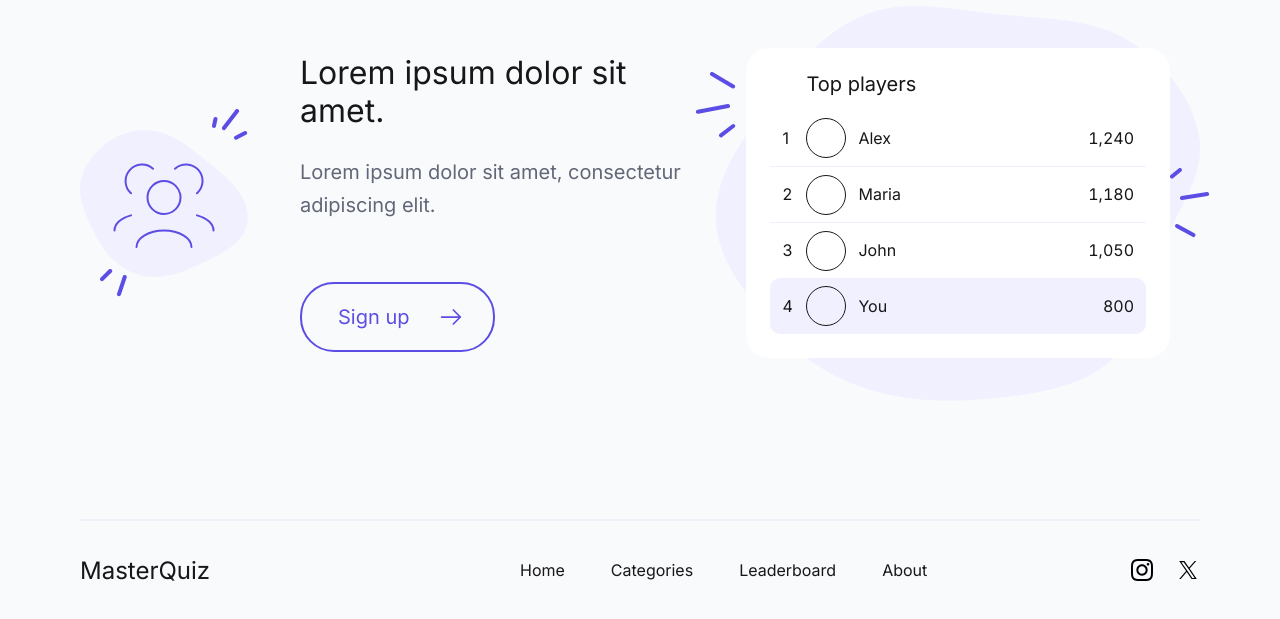
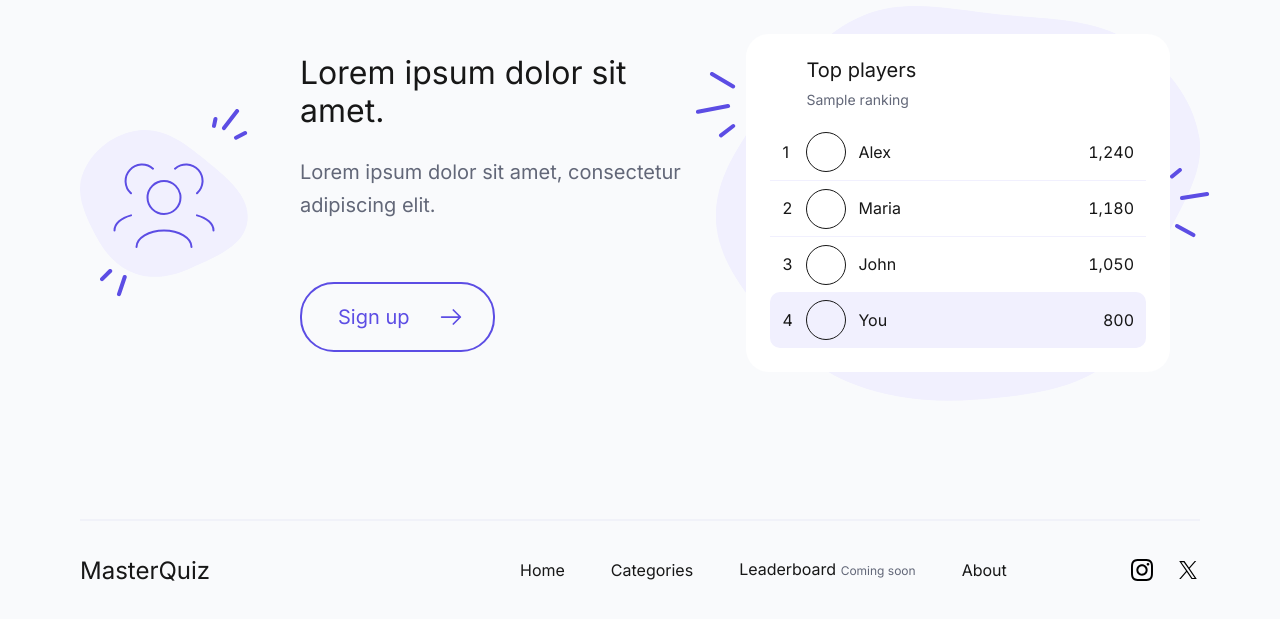
Before and after one commit to masterquiz-team/masterquiz-frontend, a Next.js app: page / in a window 1280 px wide. Shown: the part 1332-1951 px from the top of the page. Built offline with nearby package versions, Linux system fonts and the light colour scheme; no server answers.

Commit message:
fix: improve home navigation and preview labels

```diff
--- a/src/components/layout/Navigation/Navigation.module.scss
+++ b/src/components/layout/Navigation/Navigation.module.scss
@@ -4,6 +4,11 @@
   gap: 46px;
   font-size: 16px;
   line-height: 19px;
+}
+.comingSoon {
+  color: var(--muted);
+  font-size: 12px;
+  white-space: nowrap;
 }
 .link {
   transition: color 150ms;
--- a/src/components/layout/Navigation/Navigation.tsx
+++ b/src/components/layout/Navigation/Navigation.tsx
@@ -28,7 +28,8 @@ export const Navigation = () => {
           </Link>
         </li>
         <li>
-          <span title="Coming soon">Leaderboard</span>
+          <span>Leaderboard</span>{" "}
+          <span className={styles.comingSoon}>Coming soon</span>
         </li>
         <li>
           <Link href="/#about" className={styles.link}>
--- a/src/features/home/components/Benefits/Benefits.tsx
+++ b/src/features/home/components/Benefits/Benefits.tsx
@@ -27,7 +27,7 @@ export const Benefits = () => (
       </h2>
       <ul className={styles.list}>
         {benefits.map((benefit) => (
-          <li key={benefit.title} className={styles.item}>
+          <li key={benefit.title}>
             <div aria-hidden="true" className={styles.imagePlaceholder} />
             <h3 className={styles.itemTitle}>{benefit.title}</h3>
             <p className={styles.description}>{benefit.description}</p>
--- a/src/features/home/components/CategoriesPreview/CategoriesPreview.module.scss
+++ b/src/features/home/components/CategoriesPreview/CategoriesPreview.module.scss
@@ -30,8 +30,8 @@
   top: -45px;
   left: -45px;
   z-index: -1;
-  width: 586px;
-  height: 556px;
+  width: min(586px, calc(100% + 90px));
+  height: auto;
   max-width: none;
   pointer-events: none;
 }
@@ -88,8 +88,7 @@
     top: 0;
     left: -12px;
     width: calc(100% + 24px);
-    height: 100%;
-    object-fit: fill;
+    height: auto;
   }
   .accent {
     display: none;
--- a/src/features/home/components/Hero/Hero.tsx
+++ b/src/features/home/components/Hero/Hero.tsx
@@ -20,7 +20,7 @@ export const Hero = () => (
         Lorem ipsum dolor sit amet, consectetur adipiscing elit. Sed do eiusmod
         tempor incididunt ut labore et dolore magna aliqua.
       </p>
-      <Link href="#categories" className={styles.startButton}>
+      <Link href="/categories" className={styles.startButton}>
         Start Playing
         <Icon name="arrow" className={styles.arrowIcon} />
       </Link>
--- a/src/features/home/components/JoinCommunity/JoinCommunity.module.scss
+++ b/src/features/home/components/JoinCommunity/JoinCommunity.module.scss
@@ -100,6 +100,12 @@
   margin: 0 0 14px 36px;
   font-size: 20px;
   line-height: 24px;
+}
+.sampleRanking {
+  margin: -6px 0 14px 36px;
+  color: var(--muted);
+  font-size: 14px;
+  line-height: 20px;
 }
 .player,
 .currentPlayer {
@@ -207,7 +213,8 @@
   .card {
     padding: 20px 8px;
   }
-  .cardTitle {
+  .cardTitle,
+  .sampleRanking {
     margin-left: 12px;
   }
   .player,
--- a/src/features/home/components/JoinCommunity/JoinCommunity.tsx
+++ b/src/features/home/components/JoinCommunity/JoinCommunity.tsx
@@ -31,7 +31,7 @@ export const JoinCommunity = () => (
           className={styles.bottomAccent}
         />
       </div>
-      <div className={styles.content}>
+      <div>
         <h2 className={styles.title}>Lorem ipsum dolor sit amet.</h2>
         <p className={styles.description}>
           Lorem ipsum dolor sit amet, consectetur adipiscing elit.
@@ -52,7 +52,8 @@ export const JoinCommunity = () => (
       />
       <div className={styles.card}>
         <h3 className={styles.cardTitle}>Top players</h3>
-        <ol className={styles.players}>
+        <p className={styles.sampleRanking}>Sample ranking</p>
+        <ol>
           {players.map((player, index) => (
             <li
               key={player.name}
```
